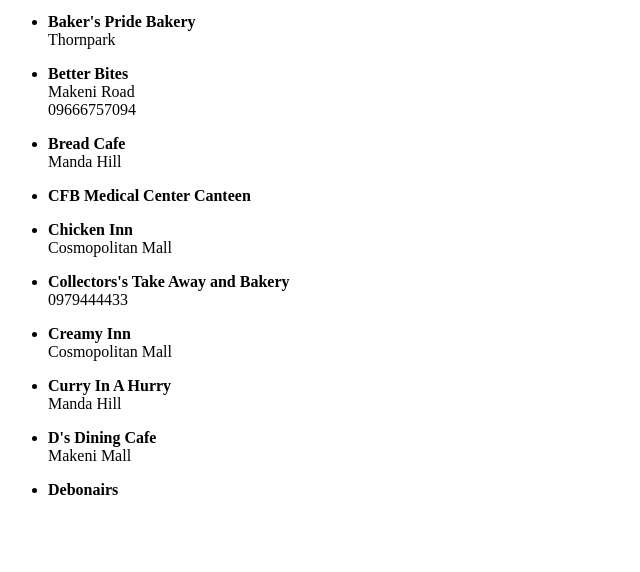
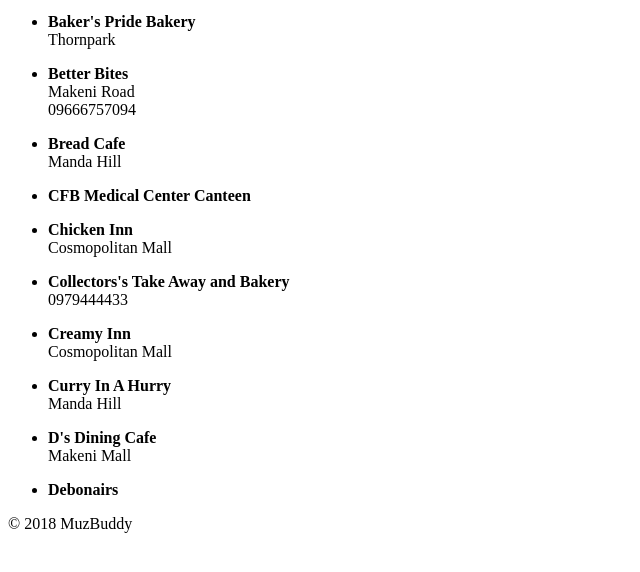
Before and after one commit to mtondolo/MuzzBuddy, a plain HTML site: page index.html in a window 1280 px wide. Shown: the part 142-714 px from the top of the page, without its empty margins (0-640 px from the left). Drawn offline with Linux system fonts and the light colour scheme.

Commit message:
Add footer

```diff
--- a/index.html
+++ b/index.html
@@ -100,5 +100,9 @@
 
 </ul>
 </section>
+<!--Footer content-->
+ <footer>
+        <p>© 2018 MuzBuddy</p>
+    </footer>
 </body>
 </html>
```
